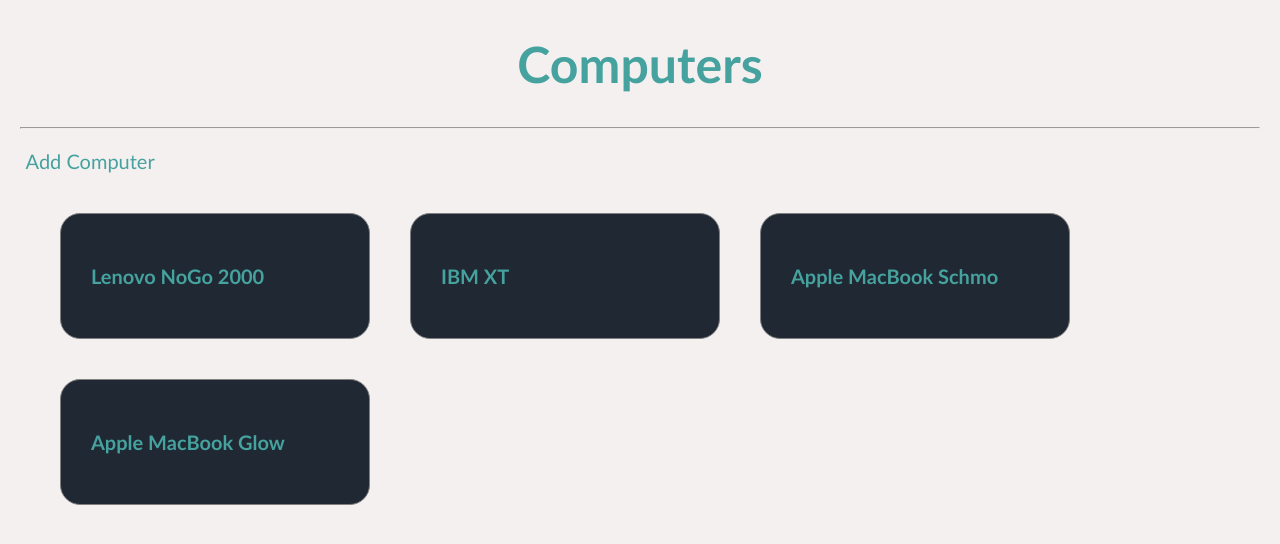
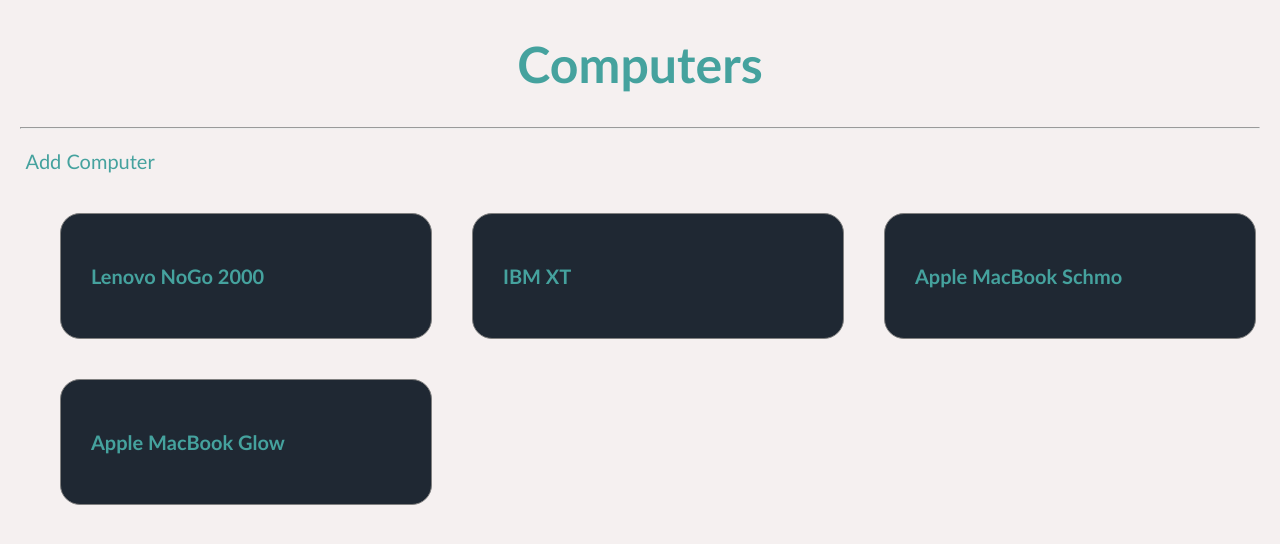
Before and after one commit to nss-cohort-36/bangazon-workforce-mgt-imagination-station, a Django app: template hrapp/templates/computers/computers_list.html in a window 1280 px wide. Shown: the part 66-610 px from the top of the page. Run offline with Django 3.2, Linux system fonts and the light colour scheme; the template is opened without the code that fills it: values that come from a table or form of the project are taken from there, others are empty; data comes from the database, SQL or seed files in the repository; parts of the project's set-up code (start-up, migrations or seed data) failed here and were passed over.

Commit message:
fixed flex-basis

```diff
--- a/hrapp/static/styles/computers.css
+++ b/hrapp/static/styles/computers.css
@@ -2,7 +2,7 @@
 
 .computer-list-item {
     background-color: #1f2833;
-    flex-basis: 20%;
+    flex-basis: 25%;
     padding: 0 2em 0.5em 2em;
     border: 1px solid gray;
     margin: 1em;
--- a/hrapp/static/styles/departments.css
+++ b/hrapp/static/styles/departments.css
@@ -2,7 +2,7 @@
 
 .department-list-item {
     background-color: #1f2833;
-    flex-basis: 20%;
+    flex-basis: 25%;
     padding: 0 2em 0.5em 2em;
     border: 1px solid gray;
     margin: 1em;
--- a/hrapp/static/styles/employees.css
+++ b/hrapp/static/styles/employees.css
@@ -2,7 +2,7 @@
 
 .employee-list-item {
     background-color: #1f2833;
-    flex-basis: 20%;
+    flex-basis: 25%;
     padding: 0 2em 0.5em 2em;
     border: 1px solid gray;
     margin: 1em;
--- a/hrapp/static/styles/training_programs.css
+++ b/hrapp/static/styles/training_programs.css
@@ -2,7 +2,7 @@
 
 .training-program-list-item {
     background-color: #1f2833;
-    flex-basis: 20%;
+    flex-basis: 25%;
     padding: 0 2em 0.5em 2em;
     border: 1px solid gray;
     margin: 1em;
```
